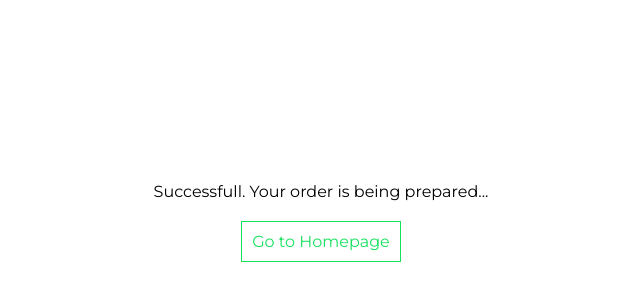
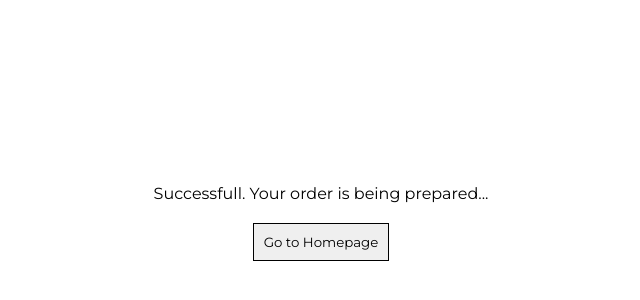
Before and after one commit to dhananjayjaiswal16/mern-ecommerce, a React (Create React App) app: page /success in a window 1280 px wide. Shown: the part 178-478 px from the top of the page, without its empty margins (319-959 px from the left). Built offline with nearby package versions, Linux system fonts and the light colour scheme; no server answers.

Commit message:
dynamically route to home from success

```diff
--- a/src/pages/SuccessPayment.js
+++ b/src/pages/SuccessPayment.js
@@ -2,7 +2,7 @@ import { useEffect, useState } from "react";
 import { useSelector } from "react-redux";
 import { useLocation } from "react-router";
 import { userRequest } from '../requestMethod';
-import { Link } from 'react-router-dom';
+import { useNavigate } from 'react-router-dom';
 
 const Success = (props) => {
   const location = useLocation();
@@ -11,6 +11,11 @@ const Success = (props) => {
   const cart = location?.state?.products;
   const currentUser = useSelector((state) => state?.userSlice?.currentUser?.user);
   const [orderId, setOrderId] = useState(null);
+  const navigate = useNavigate();
+
+  const redirectToHome = () => {
+    navigate('/');
+  }
 
   useEffect(() => {
     const createOrder = async () => {
@@ -46,7 +51,7 @@ const Success = (props) => {
       {orderId
         ? `Order has been created successfully. Your order number is ${orderId}`
         : `Successfull. Your order is being prepared...`}
-      <Link to='/' style={{ padding: 10, marginTop: 20, textDecoration: 'none', color: '#17e15f', border: 'solid 1px #17e15f' }}>Go to Homepage</Link>
+      <button onClick={redirectToHome} style={{ padding: 10, marginTop: 20, textDecoration: 'none', color: '#000', border: 'solid 1px #000', cursor: 'pointer' }}>Go to Homepage</button>
     </div>
   );
 };
```
